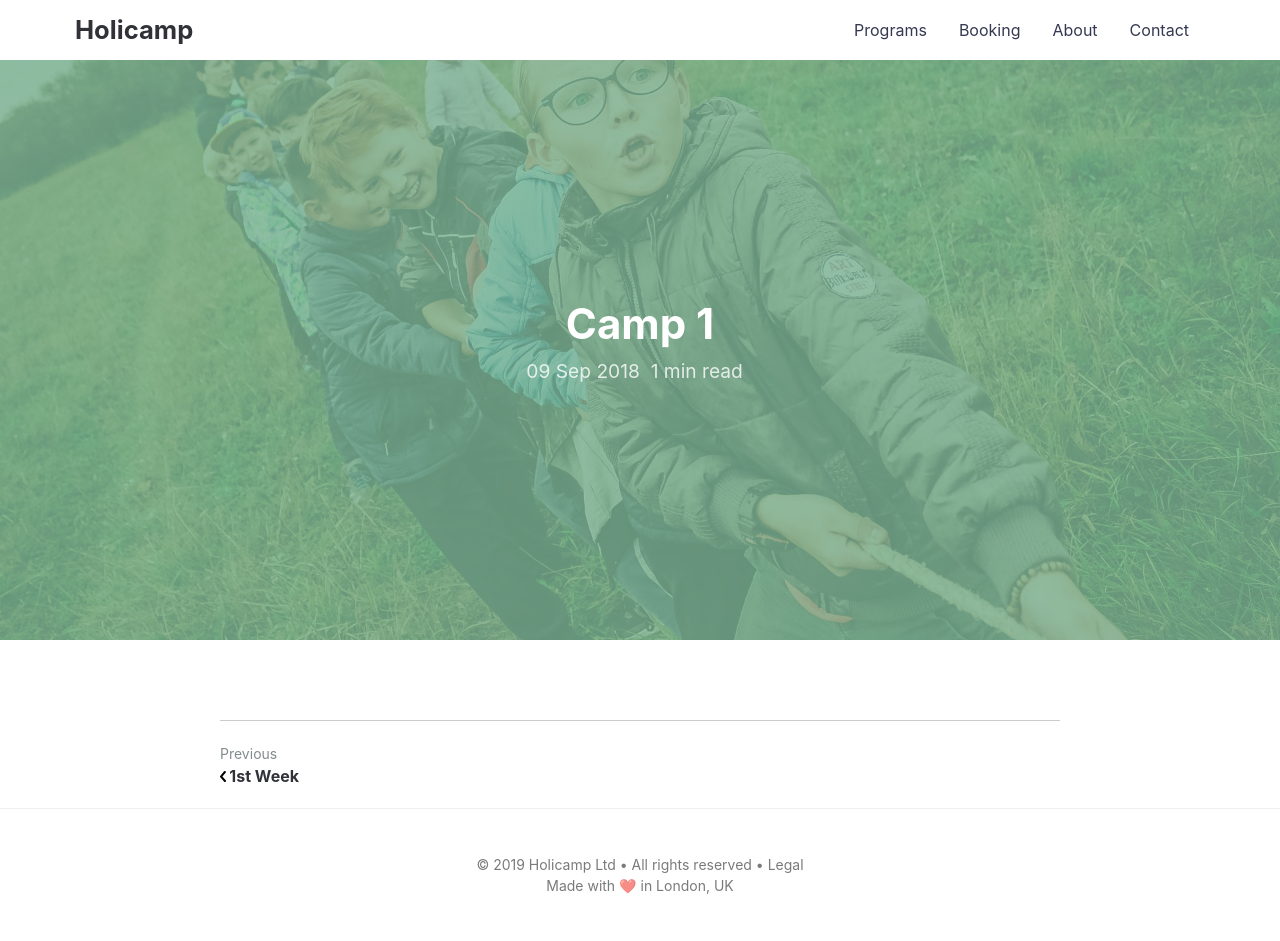
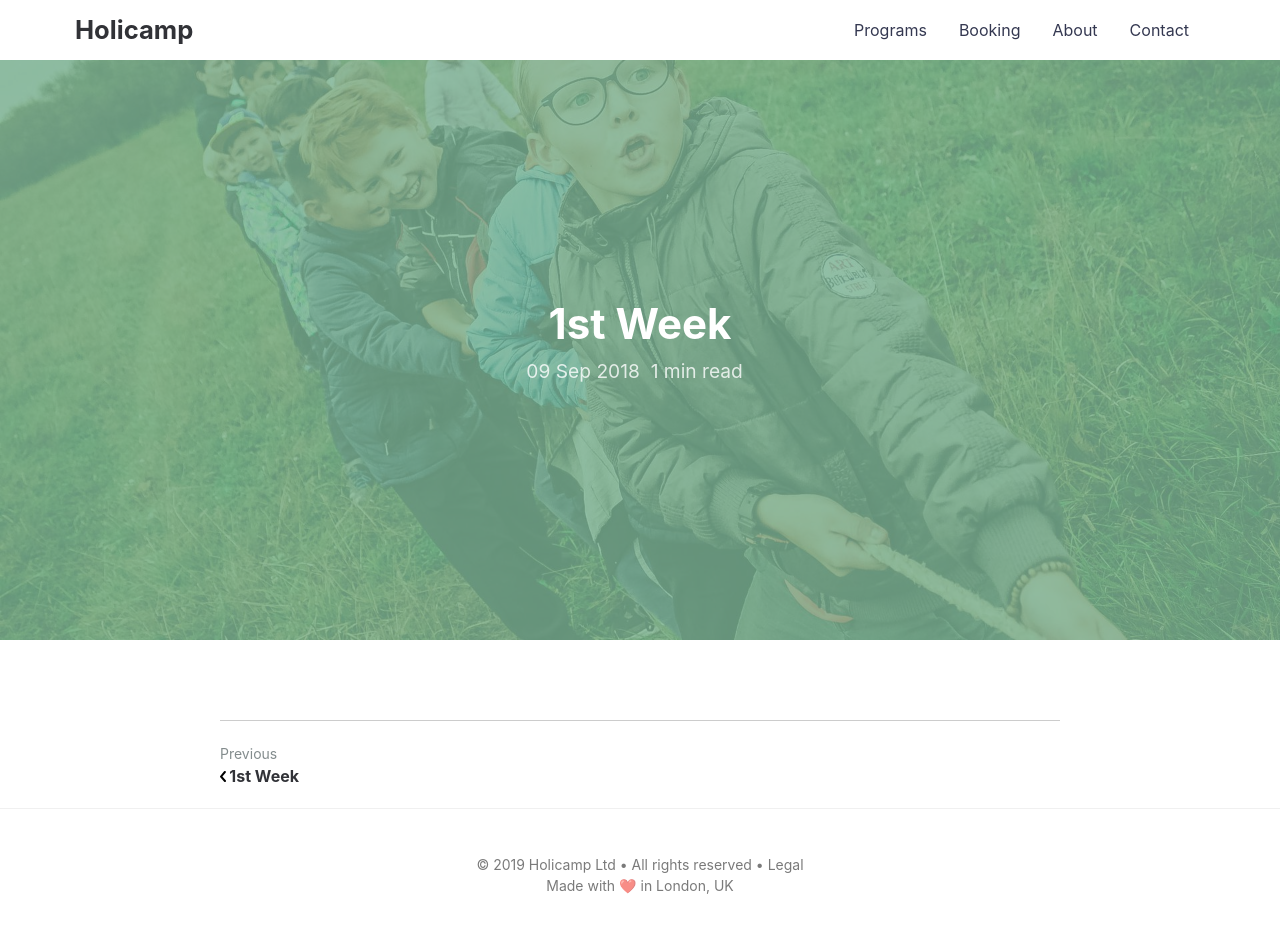
Before and after one commit to holicamp/holicamp.github.io, a Jekyll site: the page built from _posts/2018-2019/5_summer_2019/2018-09-09-camp-1.md, in a window 1280 px wide. Built offline with Jekyll 4.4.1, drawn with Linux system fonts in a browser that asks for light colours; nearby versions of some CDN libraries.

Commit message:
July camps

```diff
--- a/_posts/2018-2019/5_summer_2019/2018-09-09-camp-1.md
+++ b/_posts/2018-2019/5_summer_2019/2018-09-09-camp-1.md
@@ -1,5 +1,6 @@
 ---
 layout: post
+title: 1st Week
 subtitle: Primary School Children
 start: Monday the 8th of July
 end: Friday the 12st of July
```
Also changed, not shown: _posts/2018-2019/5_summer_2019/2018-09-08-camp-2.md (+1 -0 lines).
